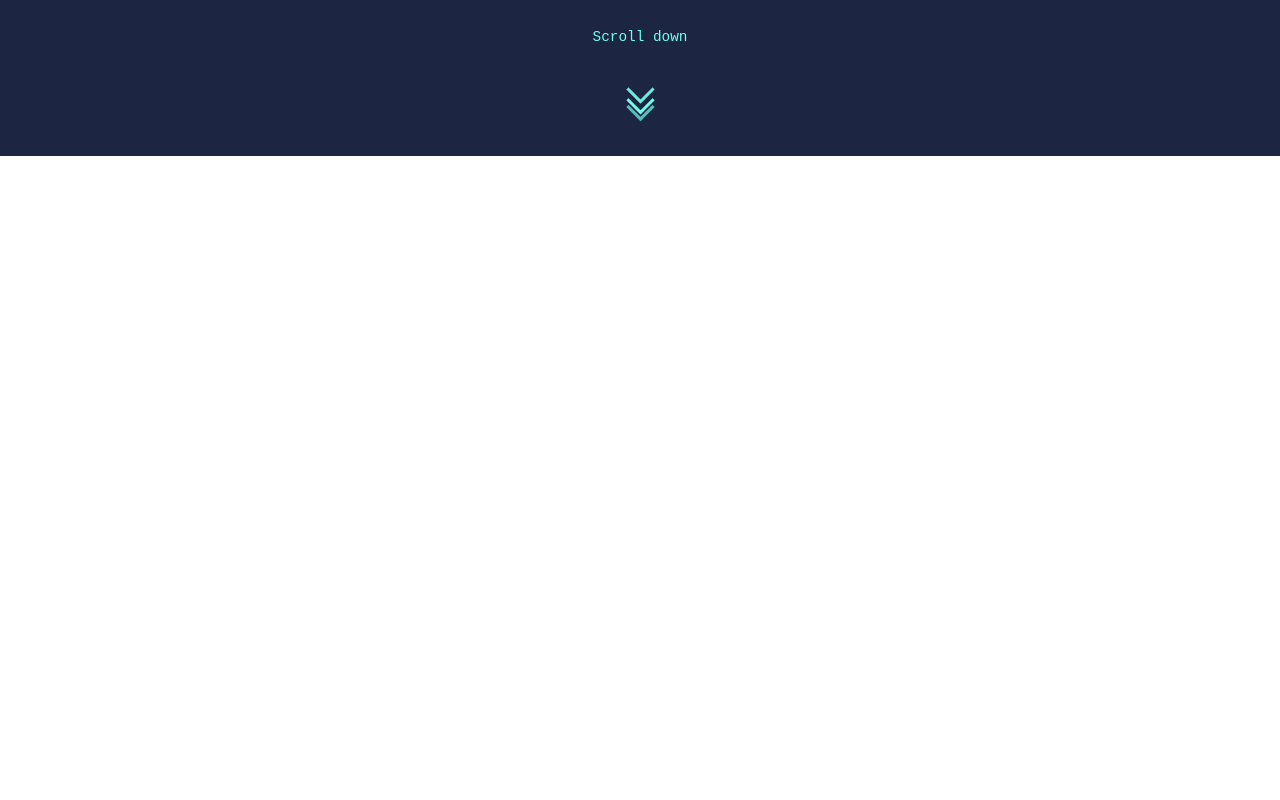
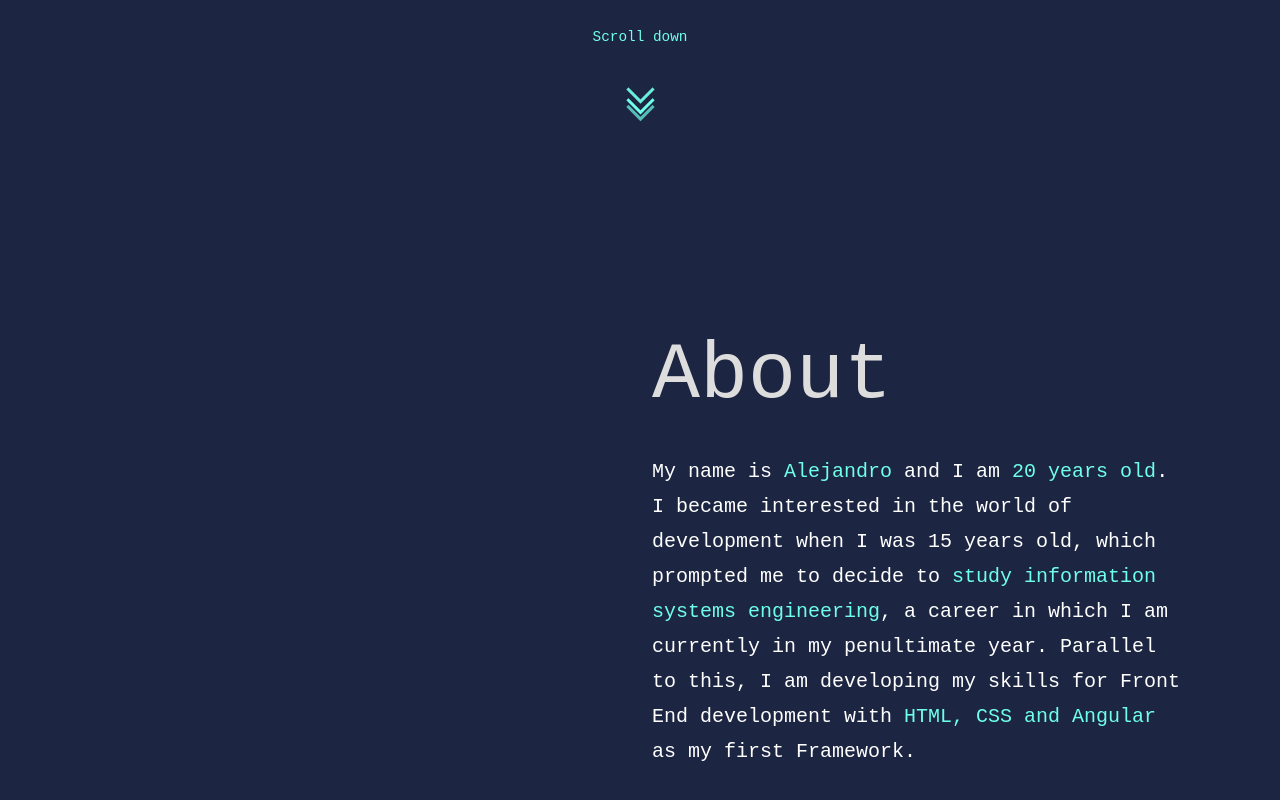
Before and after one commit to AlexAvilezB/Portfolio-2.1, an Angular app: page / in a window 1280 px wide. Shown: the part 654-1454 px from the top of the page. Before the commit the page ends 810 px from the top, so only its background shows below. Built offline with nearby package versions, Linux system fonts and the light colour scheme; what ngx-typed-js would draw is missing.

Commit message:
Added About section, information
Profile photo have troubles for display, added info about me and styles

```diff
--- a/src/app/app.component.html
+++ b/src/app/app.component.html
@@ -1,3 +1,5 @@
 <body>
-  <app-navbar></app-navbar> <app-home></app-home>
+  <app-navbar></app-navbar>
+  <app-home></app-home>
+  <app-about></app-about>
 </body>
--- a/src/app/app.module.ts
+++ b/src/app/app.module.ts
@@ -7,9 +7,10 @@ import { AppRoutingModule } from './app-routing.module';
 import { AppComponent } from './app.component';
 import { NavbarComponent } from './components/navbar/navbar.component';
 import { HomeComponent } from './components/home/home.component';
+import { AboutComponent } from './components/about/about.component';
 
 @NgModule({
-  declarations: [AppComponent, NavbarComponent, HomeComponent],
+  declarations: [AppComponent, NavbarComponent, HomeComponent, AboutComponent],
   imports: [
     BrowserModule,
     AppRoutingModule,
--- /dev/null
+++ b/src/app/components/about/about.component.css
@@ -0,0 +1,25 @@
+.banner_wrapper {
+  display: flex;
+  align-items: center;
+  font-family: "Fira Code", monospace;
+  height: 100vh;
+}
+
+.container {
+  line-height: 35px;
+}
+
+.container h1 {
+  color: #dddddd;
+  font-size: 80px;
+  margin-bottom: 30px;
+}
+
+.container p {
+  color: #fff;
+  font-size: 20px;
+}
+
+.container span {
+  color: #6fffe9;
+}
--- /dev/null
+++ b/src/app/components/about/about.component.html
@@ -0,0 +1,18 @@
+<section id="about" class="banner_wrapper">
+  <div class="container d-flex justify-content-center">
+
+    <div class="container photo"></div>
+    <div class="container">
+        <h1>About</h1>
+      <p>
+        My name is <span>Alejandro</span> and I am <span>20 years old</span>. I
+        became interested in the world of development when I was 15 years old,
+        which prompted me to decide to
+        <span>study information systems engineering</span>, a career in which I
+        am currently in my penultimate year. Parallel to this, I am developing
+        my skills for Front End development with
+        <span>HTML, CSS and Angular</span> as my first Framework.
+      </p>
+    </div>
+  </div>
+</section>
--- /dev/null
+++ b/src/app/components/about/about.component.ts
@@ -0,0 +1,15 @@
+import { Component, OnInit } from '@angular/core';
+
+@Component({
+  selector: 'app-about',
+  templateUrl: './about.component.html',
+  styleUrls: ['./about.component.css']
+})
+export class AboutComponent implements OnInit {
+
+  constructor() { }
+
+  ngOnInit(): void {
+  }
+
+}
--- a/src/app/components/navbar/navbar.component.html
+++ b/src/app/components/navbar/navbar.component.html
@@ -27,7 +27,7 @@
     <div class="collapse navbar-collapse" id="navbarNav">
       <ul class="navbar-nav">
         <li class="nav-item">
-          <a class="nav-link" href="#"><span>01.</span> About Me</a>
+          <a class="nav-link" href="#about"><span>01.</span> About Me</a>
         </li>
         <li class="nav-item">
           <a class="nav-link" href="#"><span>02.</span> Skills</a>
```
Also changed, not shown: src/assets/foto.jpg (added), 1 other file (tests, documents, lock files or other folders).
